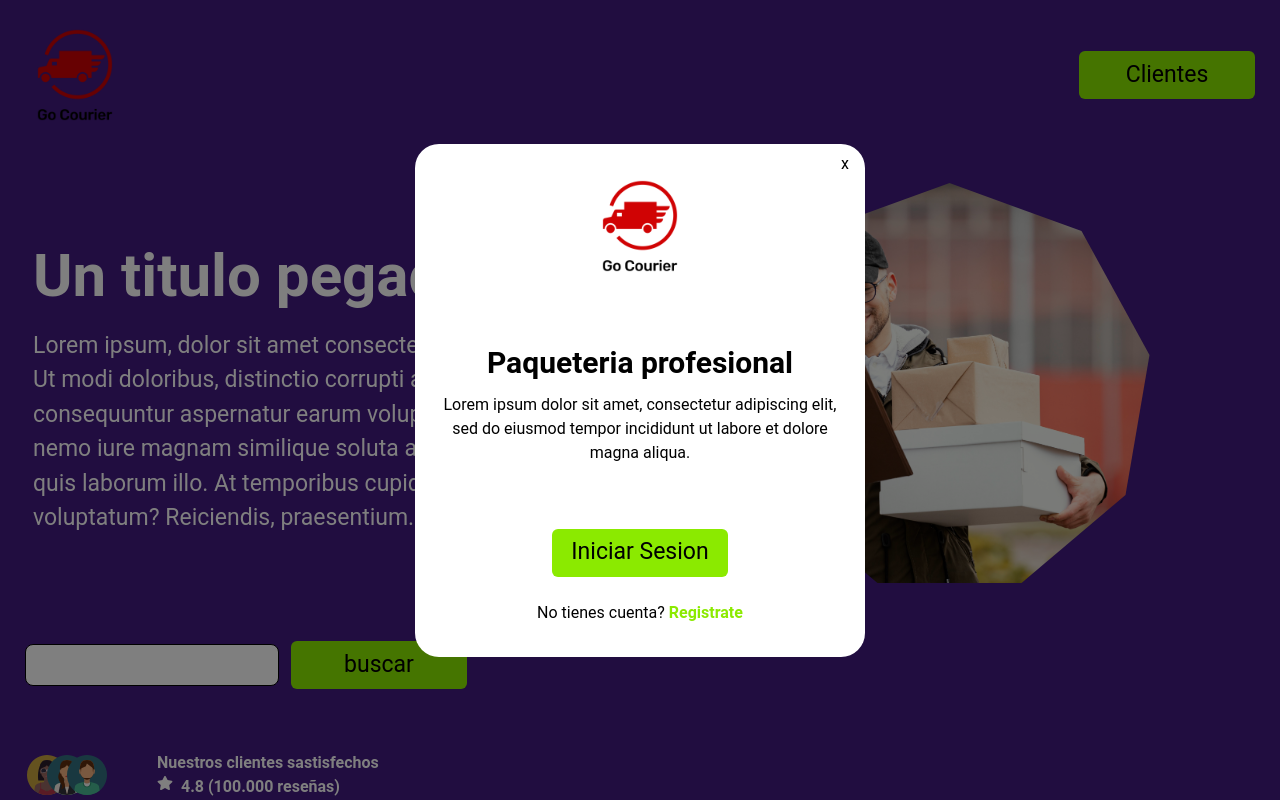
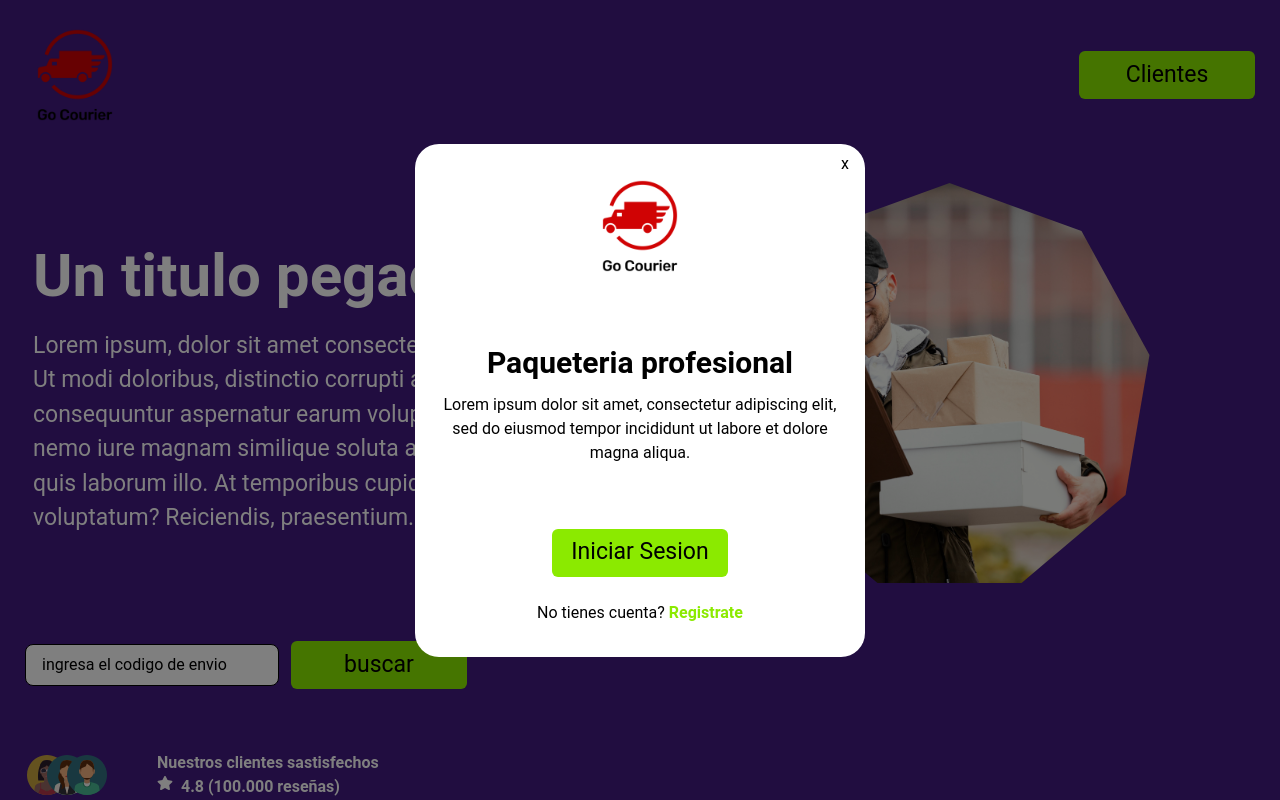
Before and after one commit to No-Country/C16-03-m-node-react-, a React (Vite) app in the folder Client/C16-03-m-node-react-/: page / in a window 1280 px wide. Shown: the top 800 px of the page. Built offline with nearby package versions, Linux system fonts and the light colour scheme.

Commit message:
refactor TextInput

```diff
--- a/Client/C16-03-m-node-react-/src/App.jsx
+++ b/Client/C16-03-m-node-react-/src/App.jsx
@@ -1,11 +1,14 @@
-import './App.css'
-import Login from './components/login/Login'
+import "./App.css";
+import Login from "./components/login/Login";
 import Landing from "./views/Landing";
 
 function MainContainer() {
   return (
-    <Landing />
-    )
+    <>
+      <Landing />
+      <Login />
+    </>
+  );
 }
 
 export default MainContainer;
--- a/Client/C16-03-m-node-react-/src/views/Landing.jsx
+++ b/Client/C16-03-m-node-react-/src/views/Landing.jsx
@@ -33,7 +33,10 @@ function Landing() {
         </div>
       </section>
       <section className="w-full p-[25px] gap-3 flex  items-center">
-        <TextInput />
+        <TextInput
+          placeholdertext={"ingresa el codigo de envio"}
+          type={"text"}
+        />
         <Button text="buscar" bgcolor="bg-green" />
       </section>
       <footer className="w-full p-[25px] flex justify-start items-center">
```
